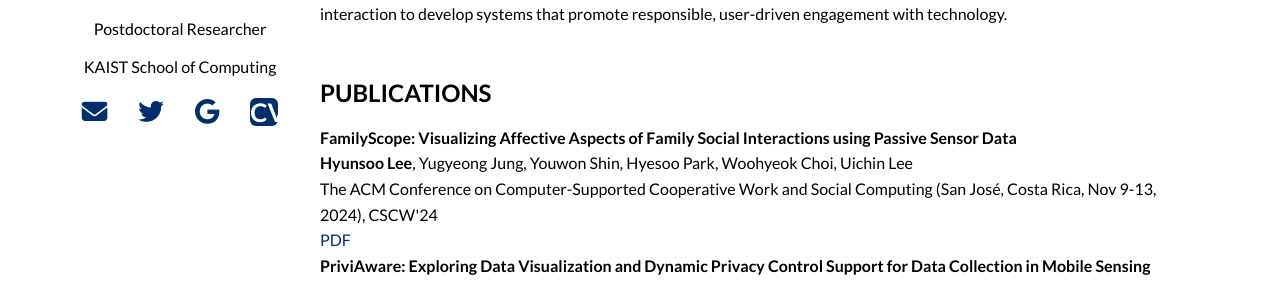
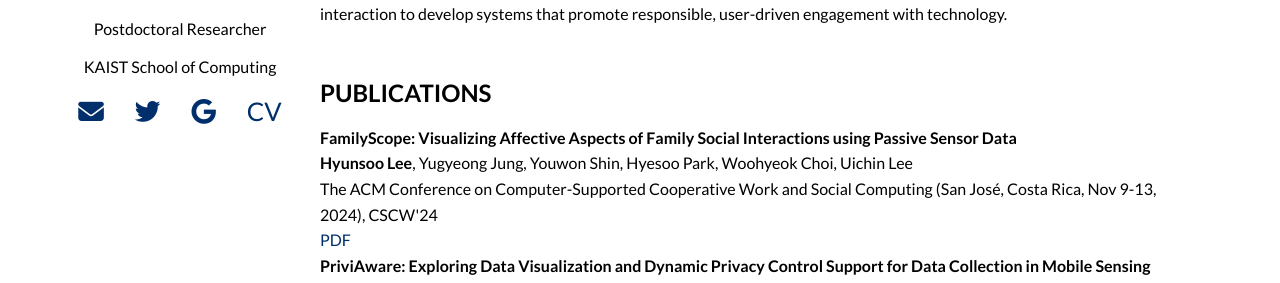
Before and after one commit to hslee90/hslee90.github.io, a Jekyll site: the page built from index.md, in a window 1280 px wide. Shown: the part 296-579 px from the top of the page. Built offline with Jekyll 4.4.1, drawn with Linux system fonts in a browser that asks for light colours; nearby versions of some CDN libraries.

Commit message:
Update style.css

```diff
--- a/assets/css/style.css
+++ b/assets/css/style.css
@@ -65,27 +65,31 @@
   transform: scale(1.2);
 }
 
-.cv-box {
+cv-box {
   display: inline-flex;
   align-items: center;
   justify-content: center;
   width: 28px;
   height: 28px;
   background-color: #002F6C;
-  color: #ffffff !important; /* 강조 */
-  font-size: 0.2rem;
+  color: #ffffff !important;
+  font-size: 0.6rem;
   font-weight: 600;
+  font-family: 'Lato', sans-serif !important;
+  font-style: normal !important;
+  speak: none;
+  font-variant: normal;
+  text-rendering: auto;
   border-radius: 6px;
   text-decoration: none;
   vertical-align: middle;
   transition: background-color 0.3s ease, transform 0.2s ease;
   margin-left: 6px;
-  line-height: 1.1; /* 약간 여유줌 */
+  line-height: 1.1;
   padding: 0;
   border: none;
   box-sizing: border-box;
 }
-
 
 /* 본문 영역 */
 .main-content {
@@ -183,13 +187,18 @@
   }
 
  .cv-box {
-    width: 24px;
-    height: 24px;
-    font-size: 0.3rem;
-    line-height: 1.1; /* 이거 추가해줘야 함 */
-    margin-left: 4px;
-  }
-
+  width: 24px;
+  height: 24px;
+  font-size: 0.5rem;
+  margin-left: 4px;
+  font-family: 'Lato', sans-serif !important;
+  font-style: normal !important;
+  speak: none;
+  font-variant: normal;
+  text-rendering: auto;
+  color: #ffffff !important;
+  line-height: 1.1;
+}
   .main-content {
     padding-left: 0;
   }
```
